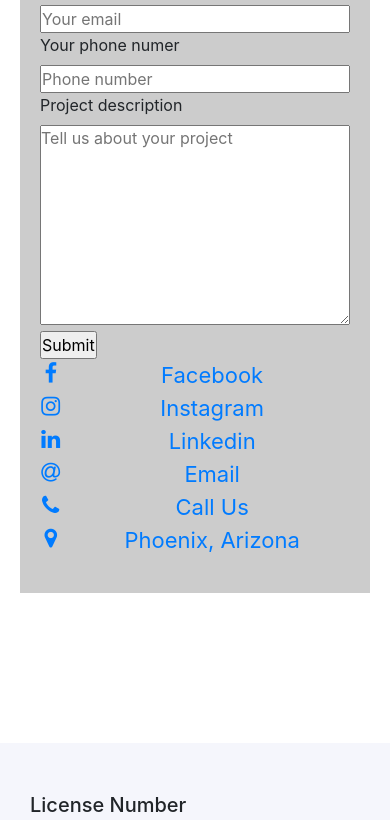
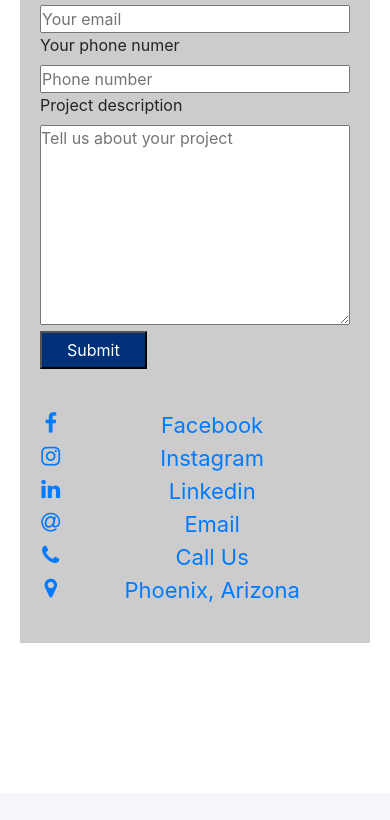
Before and after one commit to nmelgar/maya_tile, a plain HTML site: page contact.html in a window 390 px wide. Shown: the part 581-1401 px from the top of the page. Drawn offline with nearby package versions, Linux system fonts and the light colour scheme.

Commit message:
24-07-14:31--contact modified

```diff
--- a/contact.html
+++ b/contact.html
@@ -58,7 +58,7 @@
           <input type="text" id="lname" name="lastname" placeholder="Your last name..">
 
           <label for="country">Contact Email</label>
-          <input type="text" id="lname" name="lastname" placeholder="Your email">
+          <input type="email" id="lname" name="lastname" placeholder="Your email">
 
 
           <label for="country">Your phone numer</label>
--- a/css/contact.css
+++ b/css/contact.css
@@ -22,17 +22,20 @@
   /* text-align: center; */
 }
 
-
 .contact-right ul li a {
   font-size: 22px;
 }
 
 /*CONTACT FORM*/
-input[type=text], select, textarea {
+input[type=text], input[type=email], select, textarea {
   width: 100%;
 }
 
-input[type=submit] {}
+input[type=submit] {
+  color: white;
+  background: #003078;
+  padding: 5px 25px;
+}
 
 input[type=submit]:hover {}
 
@@ -47,10 +50,13 @@ input[type=submit]:hover {}
     grid-template-columns: 1fr;
     padding: 20px;
   }
-  .contact-right{
-    margin: 0 auto !important;
 
-  text-align: center;
+  .contact-right {
+    margin-top: 40px;
+    text-align: center;
   }
 
+  .contact-left {
+
+  }
 }
```
